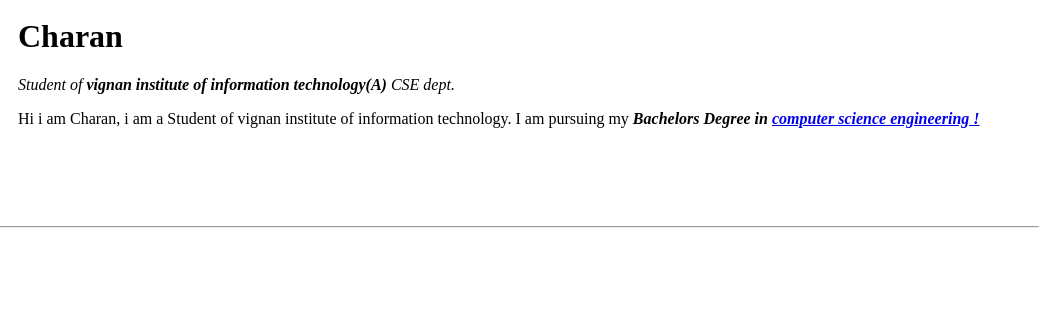
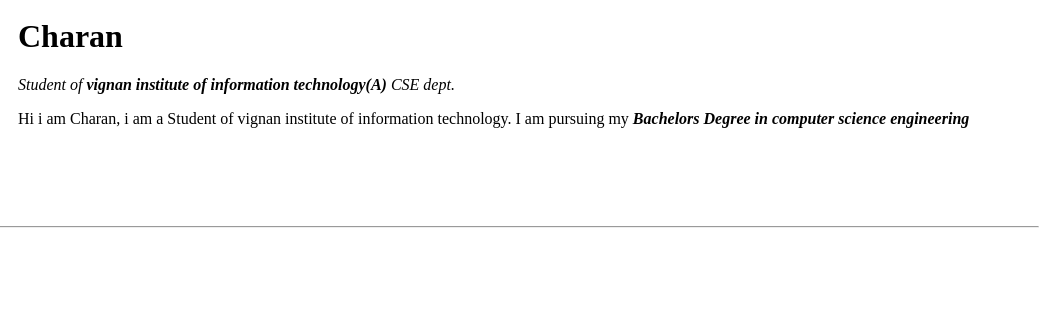
Before and after one commit to CharanCode15/cv, a plain HTML site: page index.html in a window 1280 px wide. Shown: the part 86-396 px from the top of the page, 233-1280 px from the left. Drawn offline with Linux system fonts and the light colour scheme.

Commit message:
Update index.html

```diff
--- a/index.html
+++ b/index.html
@@ -17,8 +17,8 @@
         <p>
 
           Hi i am Charan, i am a Student of vignan institute of information technology. I am pursuing my <em><strong>Bachelors Degree in
-              <a href="https://en.wikipedia.org/wiki/Computer_engineering#:~:text=Computer%20engineering%20%28CoE%20or%20CpE%29%20is%20a%20branch,engineering%20required%20to%20develop%20computer%20hardware%20and%20software.">
-                computer science engineering !</a></em>
+
+          computer science engineering</em>
         </p></td>
     </tr>
   </table>
```
